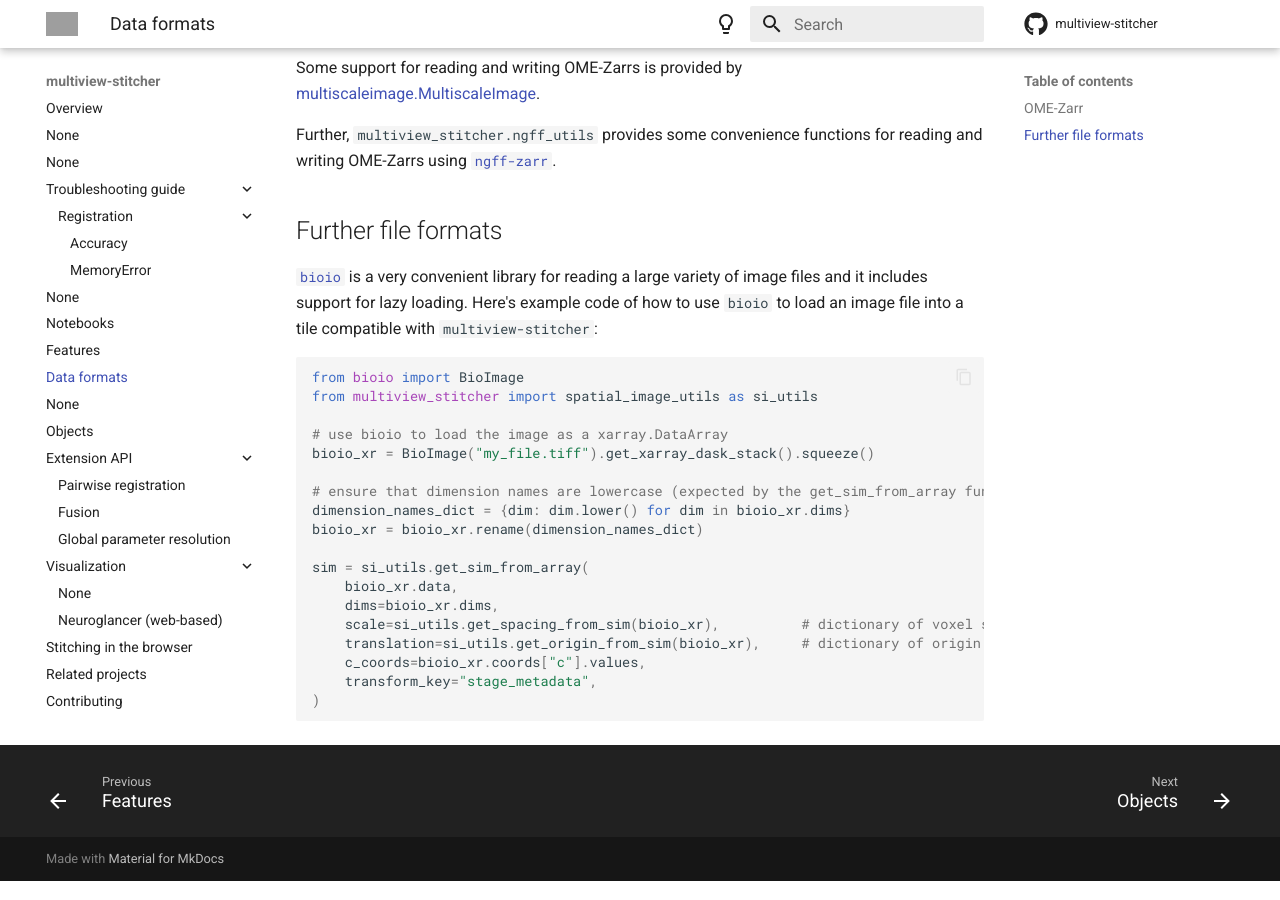
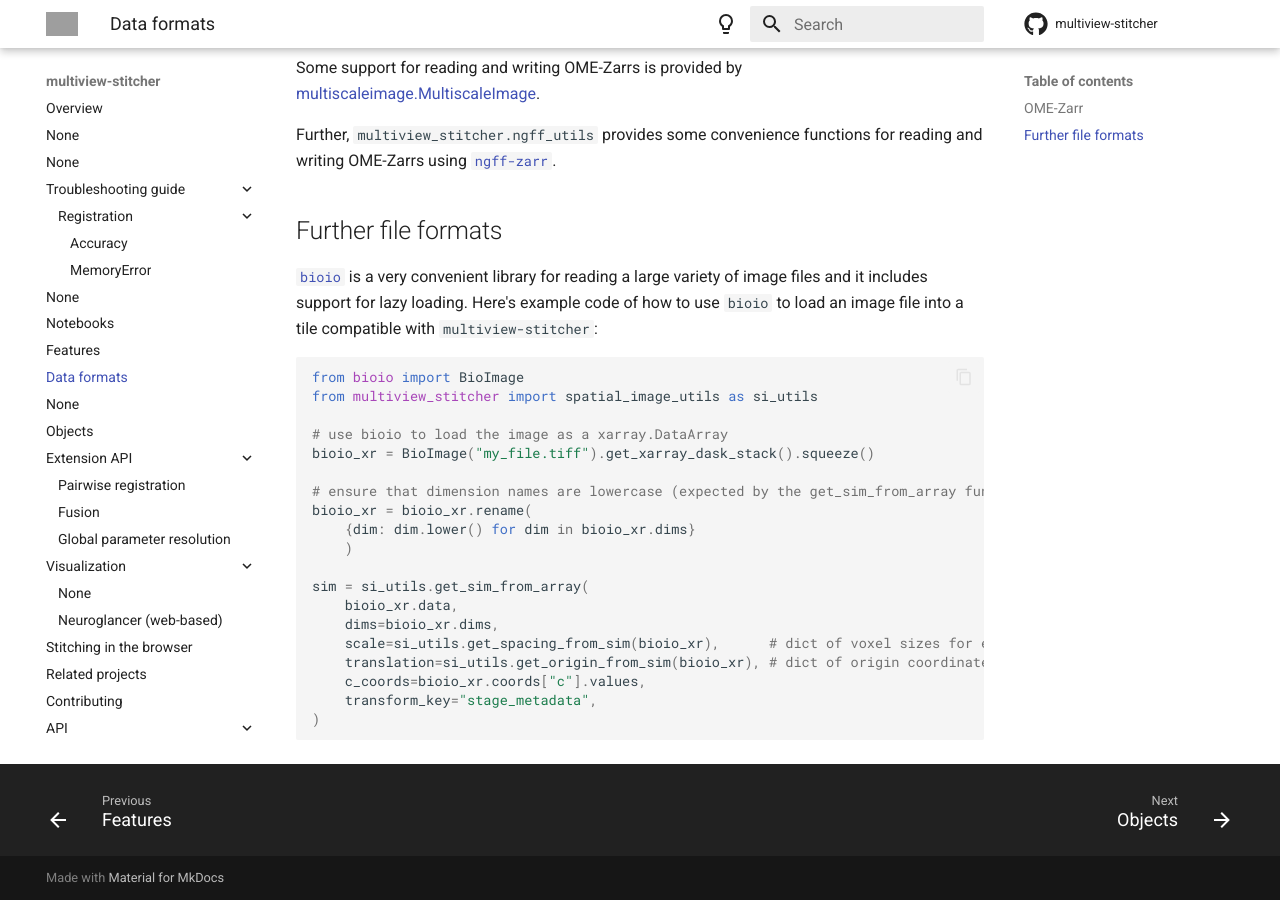
Before and after one commit to multiview-stitcher/multiview-stitcher, an MkDocs documentation site: the page built from docs/data_formats.md, in a window 1280 px wide and 900 px high, scrolled down 993 px. Built offline with MkDocs 1.6.1 and Material for MkDocs 9.7.7, drawn with Linux system fonts in a browser that asks for light colours; comment, search, counter and statistics services are not loaded; the version menu is left out; grey boxes are pictures that could not be loaded.

Commit message:
Cosmetics

```diff
--- a/docs/data_formats.md
+++ b/docs/data_formats.md
@@ -53,14 +53,15 @@
 bioio_xr = BioImage("my_file.tiff").get_xarray_dask_stack().squeeze()
 
 # ensure that dimension names are lowercase (expected by the get_sim_from_array function)
-dimension_names_dict = {dim: dim.lower() for dim in bioio_xr.dims}
-bioio_xr = bioio_xr.rename(dimension_names_dict)
+bioio_xr = bioio_xr.rename(
+    {dim: dim.lower() for dim in bioio_xr.dims}
+    )
 
 sim = si_utils.get_sim_from_array(
     bioio_xr.data,
     dims=bioio_xr.dims,
-    scale=si_utils.get_spacing_from_sim(bioio_xr),          # dictionary of voxel sizes
-    translation=si_utils.get_origin_from_sim(bioio_xr),     # dictionary of origin coordinates
+    scale=si_utils.get_spacing_from_sim(bioio_xr),      # dict of voxel sizes for each dim
+    translation=si_utils.get_origin_from_sim(bioio_xr), # dict of origin coordinates for each dim
     c_coords=bioio_xr.coords["c"].values,
     transform_key="stage_metadata",
 )
```
